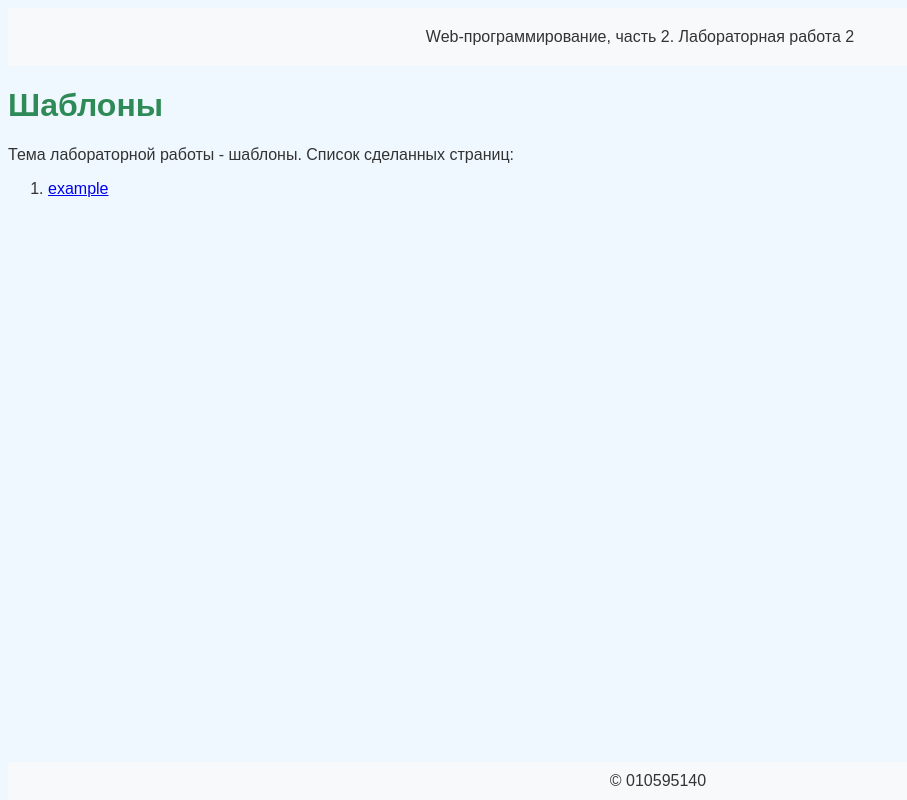
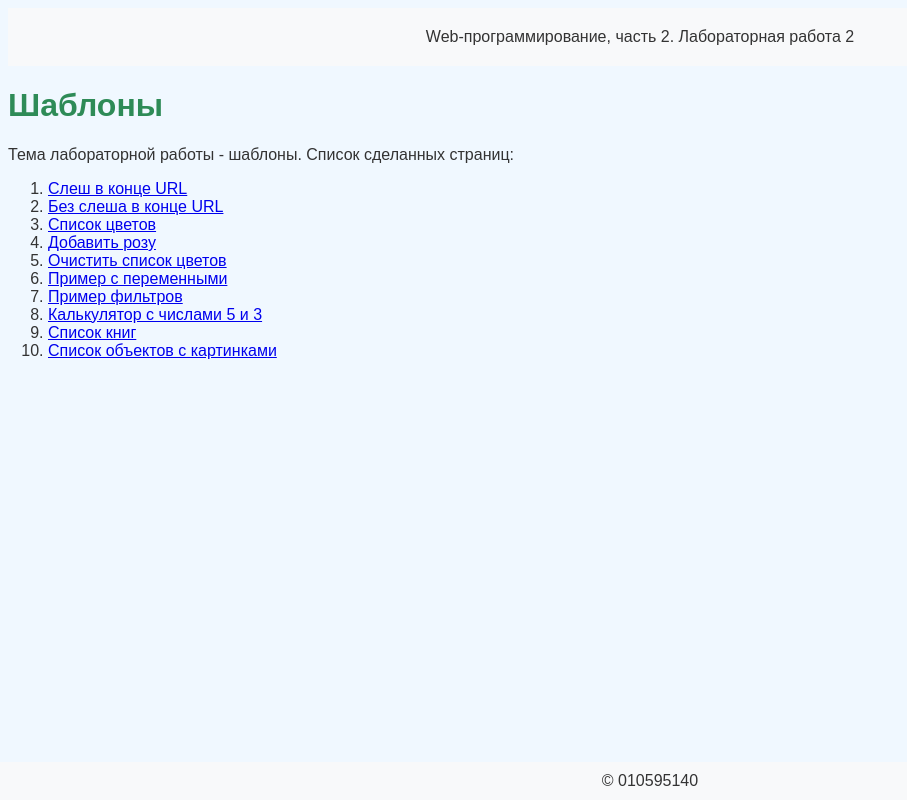
Before and after one commit to zaycevnet/web-back-labs, a Flask app: page /lab2/ in a window 1280 px wide. Shown: the whole page, without its empty margins (0-907 px from the left). Run offline with Flask 3, Linux system fonts and the light colour scheme.

Commit message:
Финальные правки лабы 2

```diff
--- a/static/main.css
+++ b/static/main.css
@@ -26,13 +26,14 @@ header {
     text-align: center;
 }
 
-footer { /*на самой главной /index*/
+footer {
     background-color: #f8f9fa;
     padding: 10px;
     text-align: center;
-    position: absolute; /*относительно области просмотра*/
     width: 100%;
-    bottom: 0; /*размещает элемент на самом нижнем краю окна браузера*/
+    position: fixed; /* Закрепляем подвал */
+    bottom: 0; /* Всегда находится внизу экрана */
+    left: 0; /* Выровнен по левому краю */
 }
 
 /* Стили для страницы ошибки 404 */
--- a/templates/base.html
+++ b/templates/base.html
@@ -4,6 +4,7 @@
     <meta charset="UTF-8">
     <meta name="viewport" content="width=device-width, initial-scale=1.0">
     <title>010595140.{% block lab %}{% endblock %} </title>
+    <link rel="icon" href="{{ url_for('static', filename='favicon.ico') }}" type="image/x-icon">
     <link rel="stylesheet" href={{url_for('static', filename='main.css')}}>
 </head>
 <body>
--- a/templates/lab2.html
+++ b/templates/lab2.html
@@ -8,8 +8,15 @@
     <h1>Шаблоны</h1>
     <div>Тема лабораторной работы - шаблоны. Список сделанных страниц:</div>
     <ol>
-        <li>
-            <a href="/lab2/example">example</a>
-        </li>
+        <li><a href="/lab2/a/">Слеш в конце URL</a></li>
+        <li><a href="/lab2/a">Без слеша в конце URL</a></li>
+        <li><a href="/lab2/flowers">Список цветов</a></li>
+        <li><a href="/lab2/add_flower/роза">Добавить розу</a></li>
+        <li><a href="/lab2/clear_flowers">Очистить список цветов</a></li>
+        <li><a href="/lab2/example">Пример с переменными</a></li>
+        <li><a href="/lab2/filters">Пример фильтров</a></li>
+        <li><a href="/lab2/calc/5/3">Калькулятор с числами 5 и 3</a></li>
+        <li><a href="/lab2/books">Список книг</a></li>
+        <li><a href="/lab2/objects">Список объектов с картинками</a></li>
     </ol>
 {% endblock %}
```
Also changed, not shown: static/lab1.css (+4 -3 lines), templates/books.html (added, +21 -0 lines), templates/filter.html (added, +15 -0 lines), templates/objects.html (added, +14 -0 lines), app.py (line endings or trailing spaces), static/car.jpg (added), static/cat.jpg (added), static/chair.jpg (added), static/dog.jpg (added), static/favicon.ico (added), static/strawberry.jpg (added).
